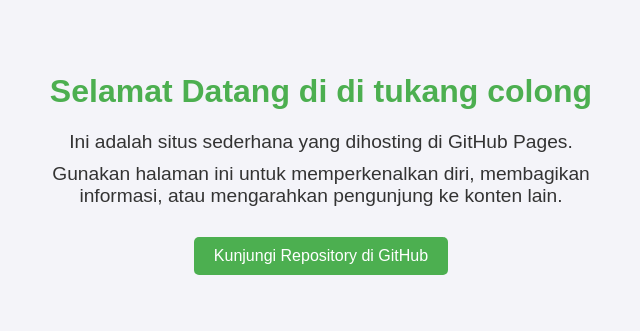
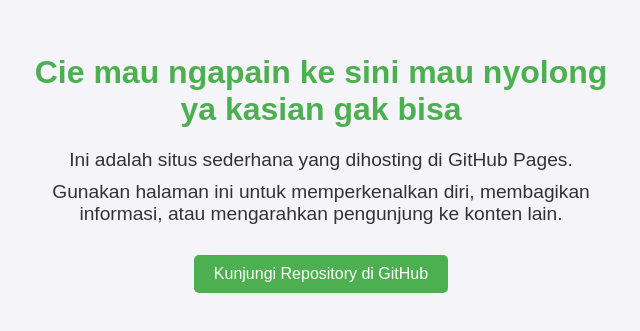
Before and after one commit to Altunnel/v4, a plain HTML site: page index.html in a window 1280 px wide. Shown: the part 237-568 px from the top of the page, without its empty margins (319-959 px from the left). Drawn offline with Linux system fonts and the light colour scheme.

Commit message:
Add files via upload

```diff
--- a/index.html
+++ b/index.html
@@ -3,7 +3,7 @@
 <head>
     <meta charset="UTF-8">
     <meta name="viewport" content="width=device-width, initial-scale=1.0">
-    <title>Selamat Datang di tukang colong</title>
+    <title>Selamat Datang Maling</title>
     <style>
         body {
             font-family: Arial, sans-serif;
@@ -44,7 +44,7 @@
 </head>
 <body>
     <div class="container">
-        <h1>Selamat Datang di di tukang colong</h1>
+        <h1>Cie mau ngapain ke sini mau nyolong ya kasian gak bisa</h1>
         <p>Ini adalah situs sederhana yang dihosting di GitHub Pages.</p>
         <p>Gunakan halaman ini untuk memperkenalkan diri, membagikan informasi, atau mengarahkan pengunjung ke konten lain.</p>
         <a href="https://github.com/stvpn/vip" class="btn">Kunjungi Repository di GitHub</a>
```
